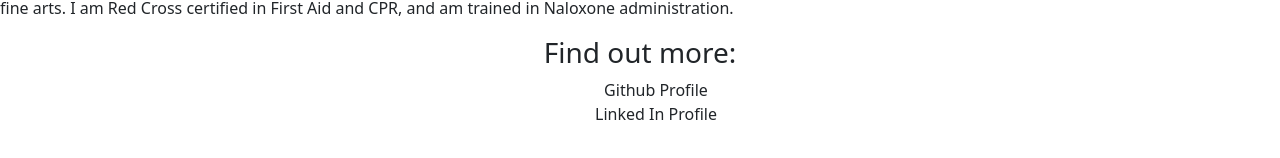
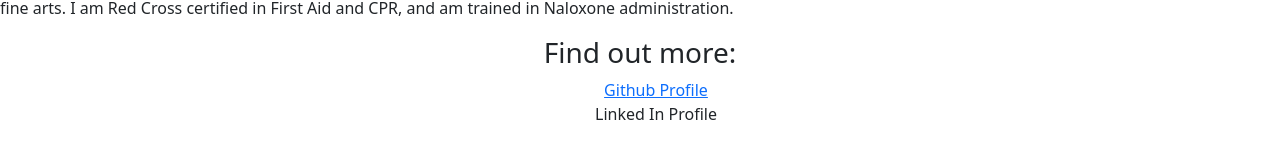
Before and after one commit to eawiggans/eaw-portfolio, a React (Create React App) app: page / in a window 1280 px wide. Shown: the part 172-330 px from the top of the page. Built offline with nearby package versions, Linux system fonts and the light colour scheme.

Commit message:
added github link

```diff
--- a/src/components/Footer.js
+++ b/src/components/Footer.js
@@ -9,7 +9,7 @@ export default function Footer() {
     <div className="footer">
       <h3>Find out more:</h3>
       <ul className="parent">
-        <li>Github Profile</li>
+        <li><a href="https://github.com/eawiggans">Github Profile</a></li>
         <li>Linked In Profile</li>
       </ul>
     </div>
```
